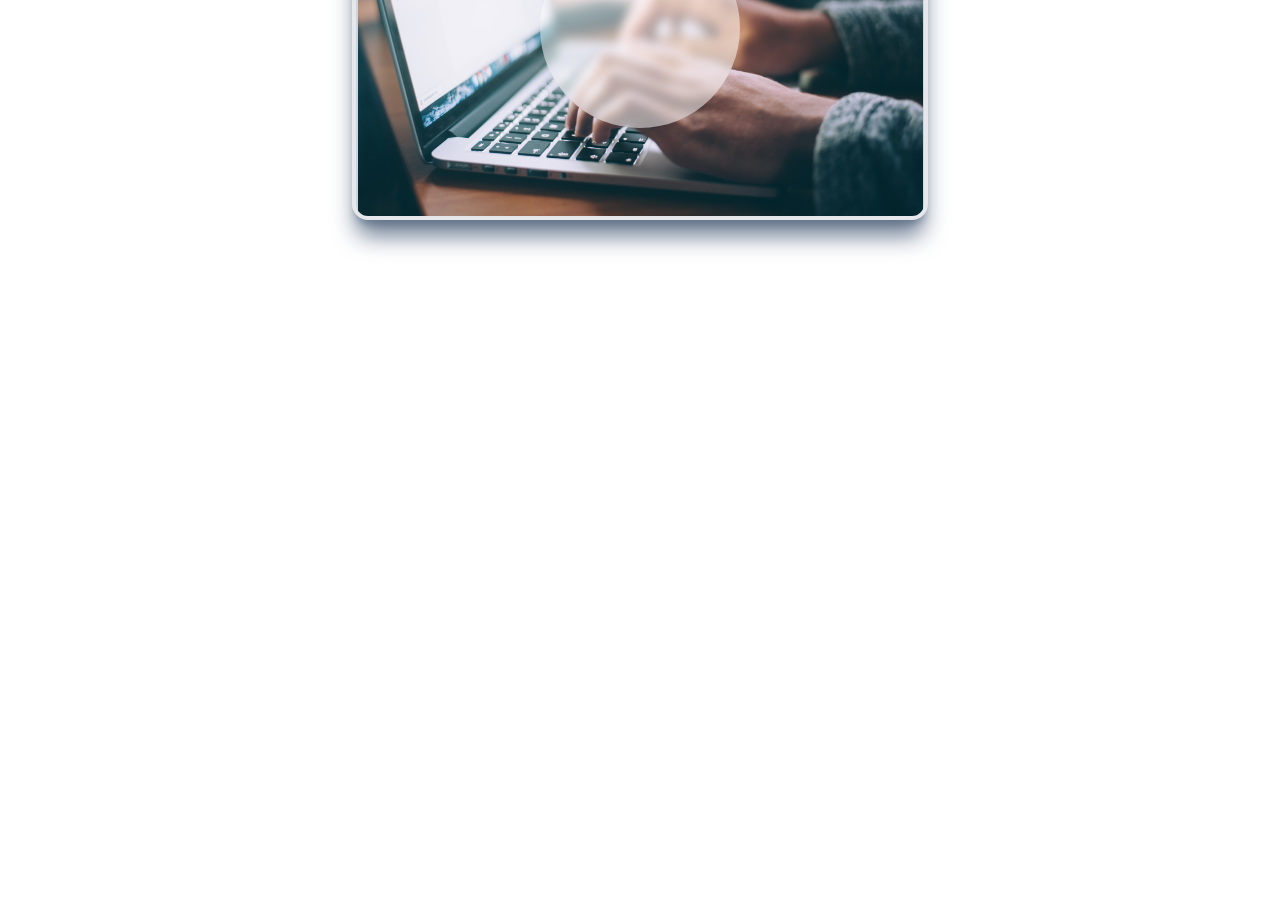
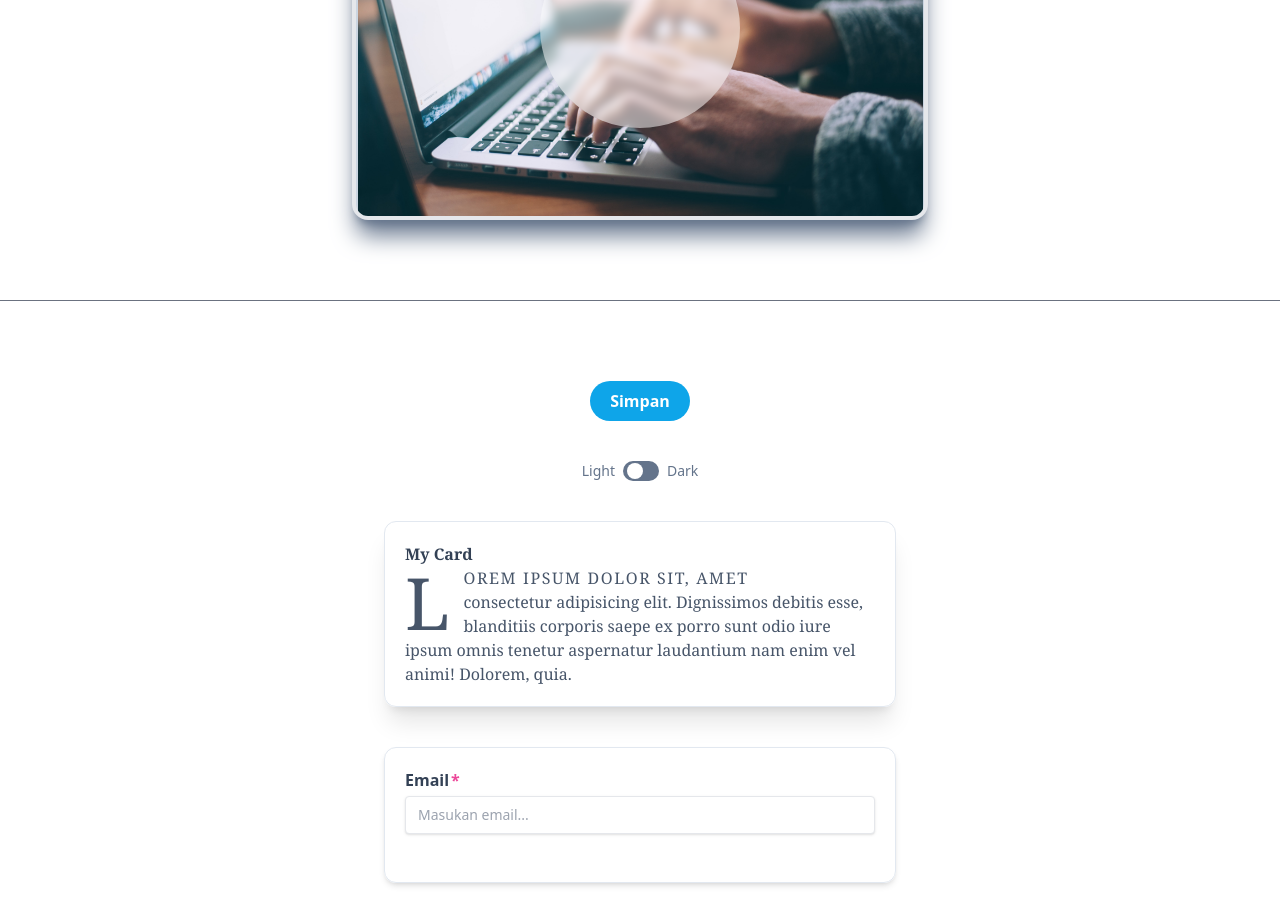
Before and after one commit to irfanzidniofficial/belajar-tailwind, a plain HTML site: page basic-utility/index.html in a window 1280 px wide. Shown: the part 1742-2666 px from the top of the page. Before the commit the page ends 2346 px from the top, so only its background shows below. Drawn offline with nearby package versions, Linux system fonts and the light colour scheme.

Commit message:
pseudo class and dark mode

```diff
--- a/basic-utility/index.html
+++ b/basic-utility/index.html
@@ -13,6 +13,7 @@
     <script src="https://cdn.tailwindcss.com"></script>
     <script>
       tailwind.config = {
+        darkMode: 'class',
         theme: {
           extend: {
             colors: {
@@ -33,8 +34,13 @@
       };
     </script>
     <title>Document</title>
+    <style type="text/tailwindcss">
+      #toggle:checked ~ label div.toggle-circle{
+        @apply translate-x-3;
+      }
+    </style>
   </head>
-  <body>
+  <body class="dark:bg-slate-800 dark:text-slate-200">
     <h1 class="text-6xl font-bold text-center my-10">
       Mari Belajar
       <span
@@ -122,6 +128,62 @@
         class="w-[200px] h-[200px] bg-white/50 m-auto rounded-full backdrop-blur-sm"
       ></div>
     </div>
+    <hr class="my-20 border-gray-500" />
+    <button
+      class="my-10 bg-sky-500 px-5 py-2 rounded-full text-white font-semibold font-inter block mx-auto hover:bg-sky-600 active:bg-sky-700 focus:ring focus:ring-sky-300 dark:bg-slate-300 dark:text-slate-800 dark:hover:text-slate-800 dark:hover:bg-slate-100"
+    >
+      Simpan
+    </button>
+    <div class="flex justify-center">
+      <span class="text-sm text-slate-500 mr-2">Light</span>
+      <input type="checkbox" id="toggle" class="hidden">
+      <label for="toggle">
+        <div class="w-9 h-5 bg-slate-500 rounded-full flex items-center p-1 cursor-pointer">
+          <div class="w-4 h-4 bg-white rounded-full toggle-circle"></div>
+
+        </div>
+
+      </label>
+      <span class="text-sm text-slate-500 ml-2">Dark</span>
+
+    </div>
+    <div
+      class="max-w-lg my-10 border border-slate-200 rounded-xl mx-auto p-5 shadow-xl font-inter hover:bg-sky-500 group font-serif dark:hover:bg-slate-300"
+    >
+      <h5 class="font-bold text-slate-700 text-lg-mb-3 group-hover:text-white dark:group-hover:text-slate-800">
+        My Card
+      </h5>
+      <p
+        class="text-slate-600 group-hover:text-white selection:bg-lime-300 selection:text-slate-900 first-line:uppercase first-line:tracking-widest first-letter:text-7xl first-letter:float-left first-letter:mr-3 dark:group-hover:text-slate-800"
+      >
+        Lorem ipsum dolor sit, amet consectetur adipisicing elit. Dignissimos
+        debitis esse, blanditiis corporis saepe ex porro sunt odio iure ipsum
+        omnis tenetur aspernatur laudantium nam enim vel animi! Dolorem, quia.
+      </p>
+    </div>
+    <div
+      class="max-w-lg border border-slate-200 rounded-xl mx-auto shadow-md font-sans-inter p-5">
+       <form action="">
+        <label for="email">
+          <span class="block font-semibold mb-1 text-slate-700 after:content-['*'] after:text-pink-500 after:ml-0.5">Email</span>
+          <input type="email" id="email" placeholder="Masukan email..." class="px-3 py-2 border shadow rounded w-full block text-sm placeholder: text-slate-400 focus:outline-none focus:ring-1 focus:ring-sky-500 focus:border-sky-500 invalid:text-pink-700 invalid:focus:ring-pink-700 invalid:focus:border-pink-700 peer"/>
+          <p class="text-sm m-1 text-pink-700 invisible peer-invalid:visible">Email tidak valid</p>
+        </label>
+      </form>
+
+    </div>
+
+    </div>
     <div class="mb-96"></div>
+    <script>
+      const checkbox=document.querySelector('#toggle');
+      const html=document.querySelector('html');
+
+      checkbox.addEventListener('click', function()
+        {
+          checkbox.checked? html.classList.add('dark') : html.classList.remove('dark')
+        }
+      );
+    </script>
   </body>
 </html>
```
